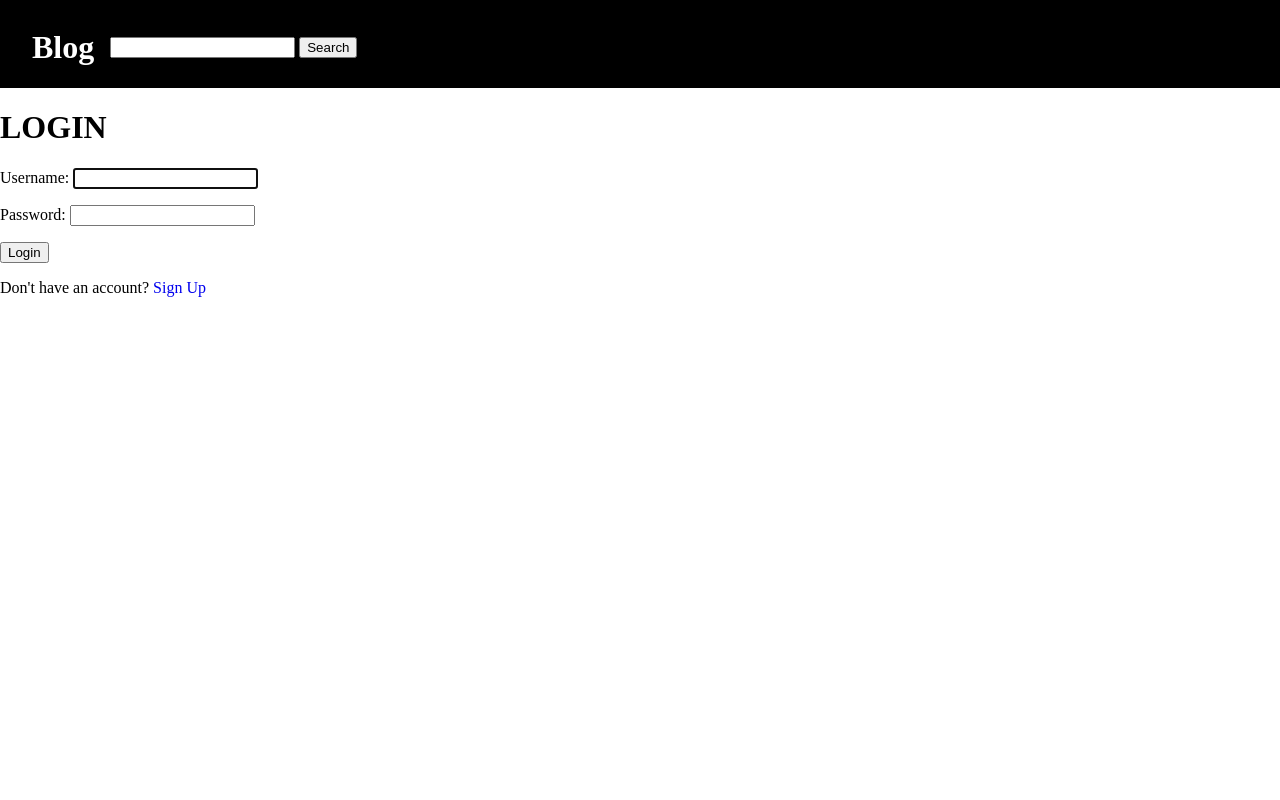
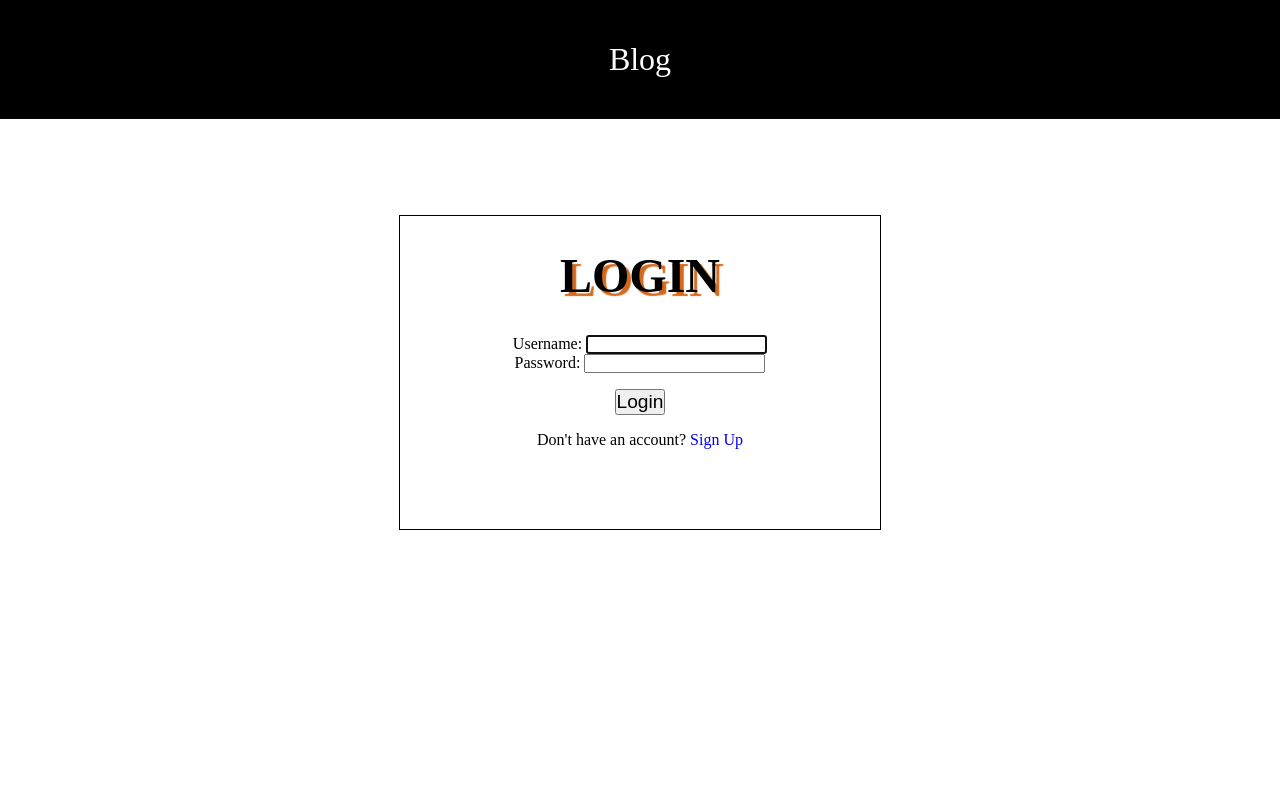
Before and after one commit to AnishSunar719/django-blog, a Django app: page /accounts/login in a window 1280 px wide. Run offline with Django 4.2, Linux system fonts and the light colour scheme.

Commit message:
Modified some files

```diff
--- a/apps/base/views.py
+++ b/apps/base/views.py
@@ -57,7 +57,7 @@ class HomePage(ListView):
         q = self.request.GET.get('q')
         context['title'] = 'Home'
         if q:
-            context['blogs'] = Blog.objects.filter(title__icontains=q)
+            context['blogs'] = Blog.objects.filter(title__icontains=q) or Blog.objects.filter(user__username__icontains=q)
         else:
             context['blogs'] = Blog.objects.all()
         return context
@@ -90,7 +90,7 @@ class BlogCreateView(LoginRequiredMixin, CreateView):
 
 class UserBlogsView(LoginRequiredMixin, ListView):
     model = Blog
-    template_name='base/user_blogs.html'
+    template_name='base/home.html'
     context_object_name = "blogs"
 
     def get_queryset(self):
@@ -98,7 +98,7 @@ class UserBlogsView(LoginRequiredMixin, ListView):
 
     def get_context_data(self, **kwargs):
         context = super().get_context_data(**kwargs)
-        context["title"] = 'Your Blogs'
+        context["title"] = 'Blogs'
         return context
 
 class BlogEditView(LoginRequiredMixin,UserPassesTestMixin, UpdateView):
--- /dev/null
+++ b/static/css/login.css
@@ -0,0 +1,31 @@
+*{
+    margin: 0 auto;
+    padding: 0;
+
+}
+
+input[type='submit']{
+    margin: 1rem 0;
+    font-size: 1.2rem;
+    cursor: pointer;
+}
+
+
+.container{
+    margin-top: 6rem;
+    width: 100vw;
+    text-align: center;
+}
+
+.login-form {
+    border: 1px solid black;
+    padding-bottom: 5rem;
+    max-width: 30rem;
+}
+
+.login-header{
+    padding: 2rem;
+    font-weight: 600;
+    font-size: 3rem;
+    text-shadow: 4px 4px 1px chocolate;
+}
--- a/static/css/styles.css
+++ b/static/css/styles.css
@@ -1,17 +1,33 @@
 body{
     margin: 0;
     padding-top:0;
+    max-width: 100vw;
 }
 
 a {
     text-decoration: none;
 }
+a:visited{
+    color: initial;
+}
+a:hover{
+    color: red;
+}
+
+
+
+h4, h5{
+    font-size: 1rem;
+}
+
+img {
+    width: 150px;
+    height: 150px;
+}
 
 .navbar-container{
     background-color: black;
-    padding-top: 0.5rem;
-    padding-left: 2rem;
-    padding-right: 2rem;
+    padding: 2.55rem 2.5rem;
     display: flex;
     justify-content: space-between;
     align-items: center;
@@ -21,8 +37,79 @@ a {
     color: white;
 }
 
+.navbar-container a:hover{
+    color: red;
+}
+
 .left-nav{
     display: flex;
+    flex-direction: row;
     align-items: center;
     gap: 1rem;
 }
+
+.left-nav a{
+    font-size: 2rem;
+}
+
+.middle-nav a {
+    margin-left: 2rem;
+    font-size: 1.1rem;
+}
+
+.home-container{
+    margin-top: 5rem;
+    padding-bottom: 5rem;
+}
+
+.blog-container{
+    display: flex;
+    flex-direction: column;
+    gap: 3rem;
+}
+
+.blog-card{
+    display: grid;
+    grid-template-columns: 1fr 2fr;
+    padding: 0 5rem;
+    overflow: hidden;
+    max-height: 200px;
+}
+
+.blog-card-img-container{
+    height: 100%;
+    width: 90%;
+    border: 2px solid black;
+    box-shadow: 5px 5px 15px rgba(0,0,0.5);
+}
+
+.blog-card-img-container img {
+    object-fit: cover;
+    width: 100%;
+    height: 100%;
+}
+
+.blog-card-header{
+    padding-top: 1rem;
+
+}
+
+.blog-card-title{
+    font-size: 3rem;
+    margin-bottom: 1rem;
+    font-weight: 500;
+}
+
+.blog-card-user, .blog-card-user a {
+    font-style: italic;
+    color:chocolate
+}
+
+.blog-card-body {
+    max-width: 40rem;
+}
+
+.blog-card-body span{
+    color: coral;
+    text-decoration: underline;
+}
--- a/templates/base.html
+++ b/templates/base.html
@@ -8,10 +8,7 @@
 	</head>
 	<body>
 		<div class="main-container">
-			{% include 'navbar.html' %}
-			<div class="content-container">
-				{% block content %}{% endblock content %}
-			</div>
+			{% include 'navbar.html' %} {% block content %}{% endblock content %}
 		</div>
 	</body>
 </html>
--- a/templates/navbar.html
+++ b/templates/navbar.html
@@ -1,7 +1,7 @@
 <div class="navbar-container">
 	{% if request.user.is_authenticated %}
 	<div class="left-nav">
-		<a href="{% url 'base:home' %}"><h1>Blog</h1></a>
+		<a href="{% url 'base:home' %}">Blog</a>
 		<div>
 			<form action="{% url 'base:home' %}" method="get">
 				<input type="search" name="q" id="" />
@@ -19,17 +19,19 @@
 	</div>
 	{% else %}
 	<div class="left-nav">
-		<a href="{% url 'base:home' %}"><h1>Blog</h1></a>
+		<a href="{% url 'base:home' %}">Blog</a>
+		{% comment %}
 		<div>
 			<form action="{% url 'base:home' %}" method="get">
 				<input type="search" name="q" id="" />
 				<input type="submit" value="Search" />
 			</form>
 		</div>
-		{% if request.resolver_match.url_name != 'login' %}
-		<div class="right-nav">
-			<a href="{% url 'login' %}">Login</a>
-		</div>
-		{% endif %} {% endif %}
+		{% endcomment %}
 	</div>
+	{% if request.resolver_match.url_name != 'login' %}
+	<div class="right-nav">
+		<a href="{% url 'login' %}">Login</a>
+	</div>
+	{% endif %} {% endif %}
 </div>
--- a/templates/register/login.html
+++ b/templates/register/login.html
@@ -1,10 +1,14 @@
+<link rel="stylesheet" href="/static/css/login.css" />
 {% extends 'base.html' %} {% block content %}
-<div class="login-form">
-	<h1>LOGIN</h1>
-	<form action="" method="post">
-		{% csrf_token %} {{form.as_p}}
-		<input type="submit" value="Login" />
-	</form>
-	<p>Don't have an account? <a href="{% url 'register' %}">Sign Up</a></p>
+<div class="container">
+	<div class="login-form">
+		<div class="login-header">LOGIN</div>
+		<form action="" method="post">
+			{% csrf_token %}
+			{{form.as_p}}
+			<input type="submit" value="Login" />
+		</form>
+		<p>Don't have an account? <a href="{% url 'register' %}">Sign Up</a></p>
+	</div>
 </div>
 {% endblock content %}
```
Also changed, not shown: apps/base/templates/base/detail.html (+22 -12 lines), apps/base/templates/base/home.html (+19 -13 lines), apps/base/templates/base/user_blogs.html (deleted, +0 -23 lines), static/css/base/detail.css (added, +55 -0 lines), static/images/blog/moomin1.jpg (added).
